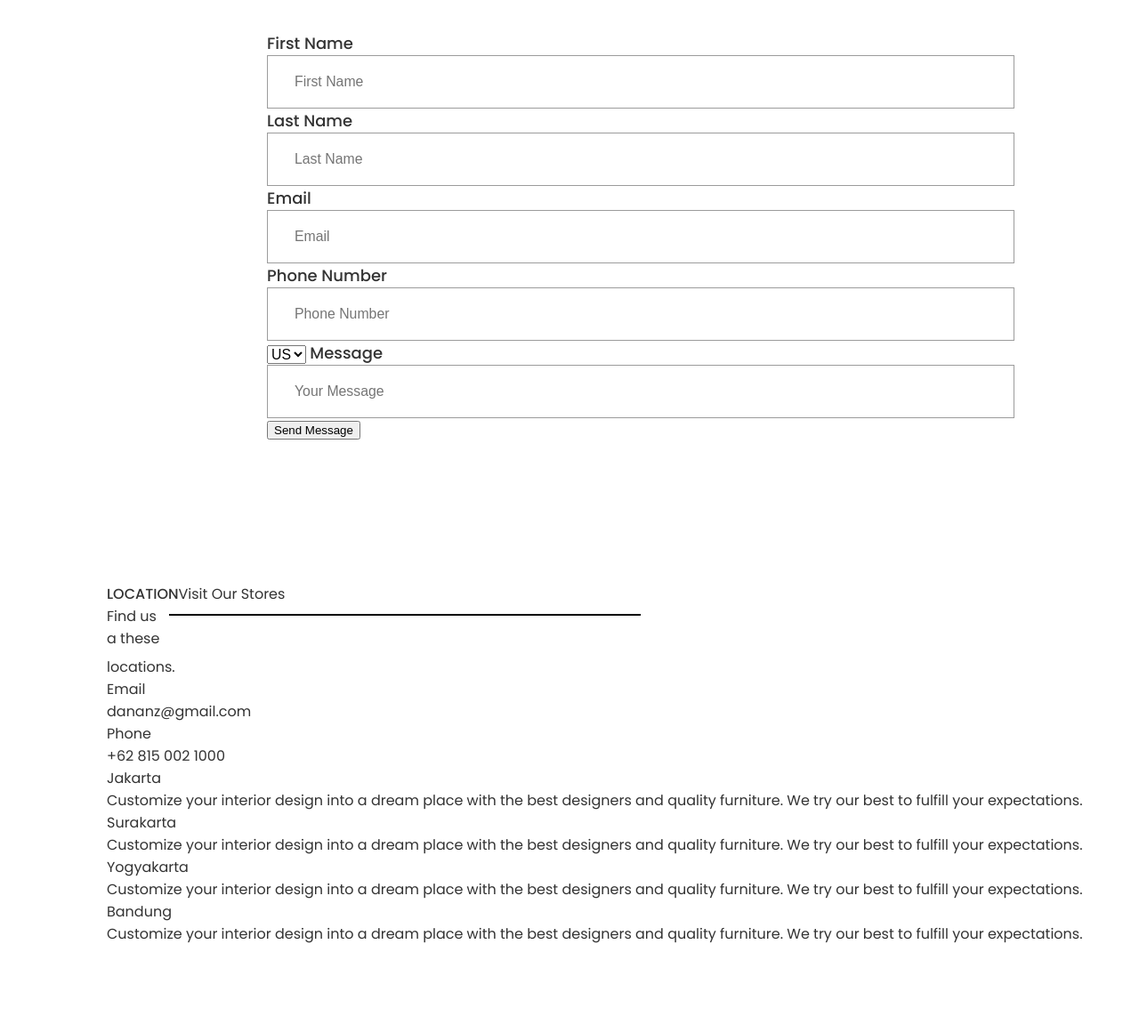
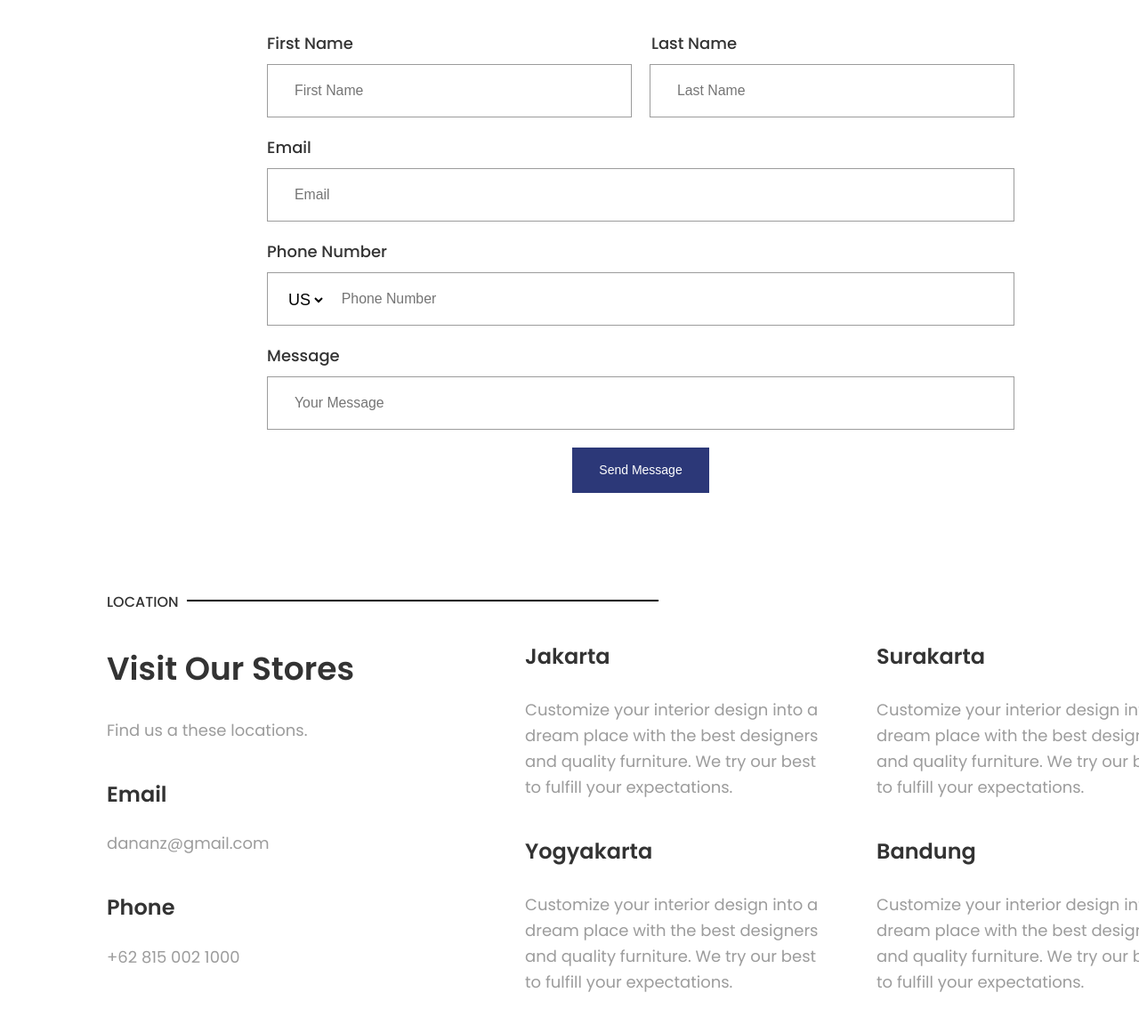
Before and after one commit to Fu11Focus/DesignByDanaz, a website: page contactUs.html in a window 1280 px wide. Shown: the part 440-1601 px from the top of the page at 89% size. Drawn offline with Linux system fonts and the light colour scheme.

Commit message:
finish contactUs page

```diff
--- a/contactUs.html
+++ b/contactUs.html
@@ -6,7 +6,7 @@
     <meta name="viewport" content="width=device-width, initial-scale=1" />
     <link rel="stylesheet" href="/css/reset.css" />
     <link href="css/style.css" rel="stylesheet" />
-    <link rel="stylesheet" href="/css/contactUs.css">
+    <link rel="stylesheet" href="/css/contactUs.css" />
     <link rel="preconnect" href="https://fonts.googleapis.com" />
     <link rel="preconnect" href="https://fonts.gstatic.com" crossorigin />
     <link
@@ -35,23 +35,46 @@
     <main>
       <div class="mainInfo">
         <h1>Contact Us</h1>
-        <p>It is a long established fact that a reader will be distracted by the readable content of a page when looking at its layout.</p>
+        <p>
+          It is a long established fact that a reader will be distracted by the
+          readable content of a page when looking at its layout.
+        </p>
         <form action="submit">
-          <label for="firstName" id="labelFirstName">First Name</label >
-          <input type="text" name="firstName" id="firstName" placeholder="First Name">
-          <label for="lastName" id="labelLastName">Last Name</label>
-          <input type="text" name="lastName" id="lastName" placeholder="Last Name">
+          <label for="firstName" id="labelFirstName">First Name</label>
+          <label for="lastName" id="labelLastName">Last Name</label><br />
+          <input
+            type="text"
+            name="firstName"
+            id="firstName"
+            placeholder="First Name"
+          />
+          <input
+            type="text"
+            name="lastName"
+            id="lastName"
+            placeholder="Last Name"
+          /><br />
           <label for="email">Email</label>
-          <input type="text" name="email" id="email" placeholder="Email">
+          <input type="text" name="email" id="email" placeholder="Email" />
           <label for="phone">Phone Number</label>
-          <input type="text" id="phone" name="phone" placeholder="Phone Number">
+          <input
+            type="text"
+            id="phone"
+            name="phone"
+            placeholder="            Phone Number"
+          />
           <select name="phoneContry" id="phoneContry">
             <option value="US">US</option>
             <option value="UA">UA</option>
           </select>
           <label for="message">Message</label>
-          <input type="text" name="message" id="message" placeholder="Your Message">
-          <button type="submit">Send Message</button>
+          <input
+            type="text"
+            name="message"
+            id="message"
+            placeholder="Your Message"
+          />
+          <button type="submit" class="btnFormSubmit">Send Message</button>
         </form>
       </div>
       <div class="location">
@@ -68,19 +91,35 @@
         <div class="location-city">
           <div class="location-city-item">
             <span>Jakarta</span>
-          <p>Customize your interior design into a dream place with the best designers and quality furniture. We try our best to fulfill your expectations.</p>
+            <p>
+              Customize your interior design into a dream place with the best
+              designers and quality furniture. We try our best to fulfill your
+              expectations.
+            </p>
           </div>
           <div class="location-city-item">
             <span>Surakarta</span>
-          <p>Customize your interior design into a dream place with the best designers and quality furniture. We try our best to fulfill your expectations.</p>
+            <p>
+              Customize your interior design into a dream place with the best
+              designers and quality furniture. We try our best to fulfill your
+              expectations.
+            </p>
           </div>
           <div class="location-city-item">
             <span>Yogyakarta</span>
-          <p>Customize your interior design into a dream place with the best designers and quality furniture. We try our best to fulfill your expectations.</p>
+            <p>
+              Customize your interior design into a dream place with the best
+              designers and quality furniture. We try our best to fulfill your
+              expectations.
+            </p>
           </div>
           <div class="location-city-item">
             <span>Bandung</span>
-          <p>Customize your interior design into a dream place with the best designers and quality furniture. We try our best to fulfill your expectations.</p>
+            <p>
+              Customize your interior design into a dream place with the best
+              designers and quality furniture. We try our best to fulfill your
+              expectations.
+            </p>
           </div>
         </div>
       </div>
@@ -106,10 +145,10 @@
           <input
             type="email"
             name="email"
-            id="email"
+            id="footerEmail"
             placeholder="Email Address"
           />
-          <button type="submit">
+          <button type="submit" class="btnEmailFooter">
             <img src="/imgs/half-arrow-right.png" alt="submit" />
           </button>
         </form>
--- a/css/contactUs.css
+++ b/css/contactUs.css
@@ -1,3 +1,10 @@
+main {
+  overflow: hidden;
+  padding-bottom: 0;
+}
+.mainInfo {
+  padding-bottom: 110px;
+}
 .mainInfo > h1 {
   width: 100%;
   text-align: center;
@@ -9,18 +16,202 @@
 }
 form {
   width: 840px;
-	margin-left: auto;
-	margin-right: auto;
+  margin-left: auto;
+  margin-right: auto;
 }
 label {
   font-weight: 500;
   font-size: 18px;
   line-height: 150%;
-  margin-bottom: 20px 0px 10px;
 }
 input {
   display: inline-block;
   width: 100%;
   padding: 20px 30px;
+  margin: 10px 0px 20px;
   border: 1px solid #9c9c9c;
 }
+#firstName,
+#lastName {
+  width: 410px;
+}
+#labelFirstName,
+#labelLastName {
+  float: left;
+}
+#labelLastName {
+  margin-left: 335px;
+}
+#firstName {
+  float: left;
+  clear: both;
+}
+#lastName {
+  float: right;
+}
+#phone {
+  position: relative;
+}
+#phone::placeholder {
+  margin-left: 100px;
+}
+#phoneContry {
+  border: none;
+  background: #fff;
+  font-weight: 500;
+  font-size: 18px;
+  line-height: 150%;
+  position: absolute;
+  margin-top: -60px;
+  margin-left: 20px;
+}
+.btnFormSubmit {
+  background: #2c3878;
+  padding: 15px 30px;
+  border: none;
+  color: #fff;
+  font-weight: 500;
+  font-size: 14px;
+  line-height: 150%;
+  margin: 0px auto;
+  display: block;
+}
+.paragraphLine {
+  margin-right: 580px;
+}
+.location {
+  overflow: hidden;
+}
+.location p {
+  font-weight: 400;
+  font-size: 18px;
+  line-height: 160%;
+  color: #9c9c9c;
+  margin-bottom: 40px;
+}
+.location span {
+  font-weight: 600;
+  font-size: 24px;
+  line-height: 140%;
+}
+.location-contact {
+  float: left;
+  width: 280px;
+}
+.location-contact > h3 {
+  font-weight: 600;
+  font-size: 36px;
+  line-height: 170%;
+  margin-bottom: 25px;
+}
+.location-contact > p {
+  margin-top: 25px;
+}
+.location-city {
+  width: 730px;
+  float: right;
+  display: flex;
+  flex-wrap: wrap;
+}
+.location-city-item {
+  width: 335px;
+  margin-right: 60px;
+}
+.location-city-item:nth-child(2n) {
+  margin-right: 0px;
+}
+.location-city-item > p {
+  margin-top: 30px;
+}
+footer {
+  padding-top: 60px;
+}
+.giveEmail {
+  position: relative;
+  margin-bottom: 40px;
+  margin-top: 85px;
+}
+.giveEmail > p > span {
+  font-size: 30px;
+}
+.giveEmail > input {
+  border: none;
+  border-bottom: 1px solid #000;
+  padding: 15px;
+  width: 100%;
+  display: block;
+}f;
+font-weight: 500;
+font-size: 18px;
+line-height: 150%;
+position: absolute;
+margin-top: -60px;
+margin-left: 20px;
+}
+.btnFormSubmit {
+background: #2c3878;
+padding: 15px 30px;
+border: none;
+color: #fff;
+font-weight: 500;
+font-size: 14px;
+line-height: 150%;
+margin: 0px auto;
+display: block;
+}
+.paragraphLine {
+margin-right: 580px;
+}
+.location {
+overflow: hidden;
+}
+.location p {
+font-weight: 400;
+font-size: 18px;
+line-height: 160%;
+color: #9c9c9c;
+margin-bottom: 40px;
+}
+.location span {
+font-weight: 600;
+font-size: 24px;
+line-height: 140%;
+}
+.location-contact {
+float: left;
+width: 280px;
+}
+.location-contact > h3 {
+font-weight: 600;
+font-size: 36px;
+line-height: 170%;
+margin-bottom: 25px;
+}
+.location-contact > p {
+margin-top: 25px;
+}
+.location-city {
+width: 730px;
+float: right;
+display: flex;
+flex-wrap: wrap;
+}
+.location-city-item {
+width: 335px;
+margin-right: 60px;
+}
+.location-city-item:nth-child(2n) {
+margin-right: 0px;
+}
+.location-city-item > p {
+margin-top: 30px;
+}
+footer {
+padding-top: 60px;
+}
+.giveEmail {
+  width: 440px;
+}
+.socialMedia {
+  float: right;
+}
```
Lines whose indentation alone changed are shown as unchanged.
